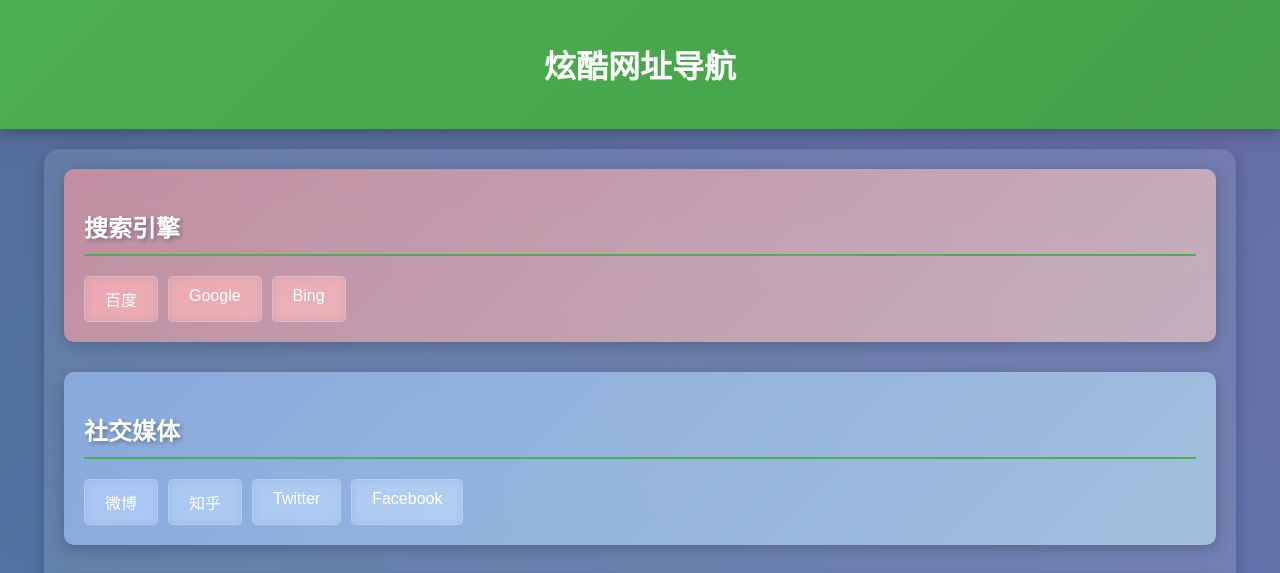
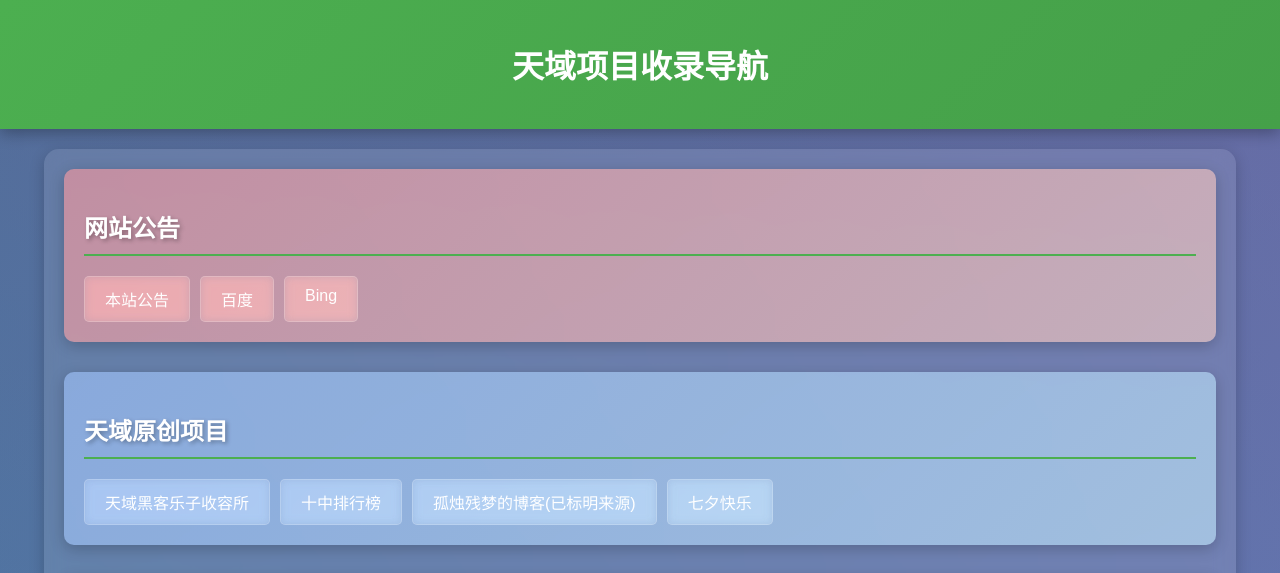
Before and after one commit to gzcmcn/daohangye, a plain HTML site: page index.html in a window 1280 px wide. Shown: the top 573 px of the page. Drawn offline with Linux system fonts and the light colour scheme.

Commit message:
Update index.html

```diff
--- a/index.html
+++ b/index.html
@@ -3,7 +3,7 @@
 <head>
     <meta charset="UTF-8">
     <meta name="viewport" content="width=device-width, initial-scale=1.0">
-    <title>炫酷网址导航</title>
+    <title>天域项目收录导航</title>
     <style>
         /* 基础样式 */
         body {
@@ -150,28 +150,28 @@
 <body>
 
 <header>
-    <h1>炫酷网址导航</h1>
+    <h1>天域项目收录导航</h1>
 </header>
 
 <div class="container">
     <!-- 搜索引擎 -->
     <div class="category">
-        <h2>搜索引擎</h2>
+        <h2>网站公告</h2>
         <div class="links">
+            <a href="https://gzcmcn.github.io/g" target="_blank">本站公告</a>
             <a href="https://www.baidu.com" target="_blank">百度</a>
-            <a href="https://www.google.com" target="_blank">Google</a>
             <a href="https://www.bing.com" target="_blank">Bing</a>
         </div>
 </div>
 
     <!-- 社交媒体 -->
     <div class="category">
-        <h2>社交媒体</h2>
+        <h2>天域原创项目</h2>
         <div class="links">
-            <a href="https://www.weibo.com" target="_blank">微博</a>
-            <a href="https://www.zhihu.com" target="_blank">知乎</a>
-            <a href="https://www.twitter.com" target="_blank">Twitter</a>
-            <a href="https://www.facebook.com" target="_blank">Facebook</a>
+            <a href="https://chinahacker.us.kg" target="_blank">天域黑客乐子收容所</a>
+            <a href="https://sz.gzcm.us.kg" target="_blank">十中排行榜</a>
+            <a href="https://guzhucanmeng.github.io" target="_blank">孤烛残梦的博客(已标明来源)</a>
+            <a href="https://guzhucanmeng.github.io/qixi" target="_blank">七夕快乐</a>
         </div>
     </div>
 
```
